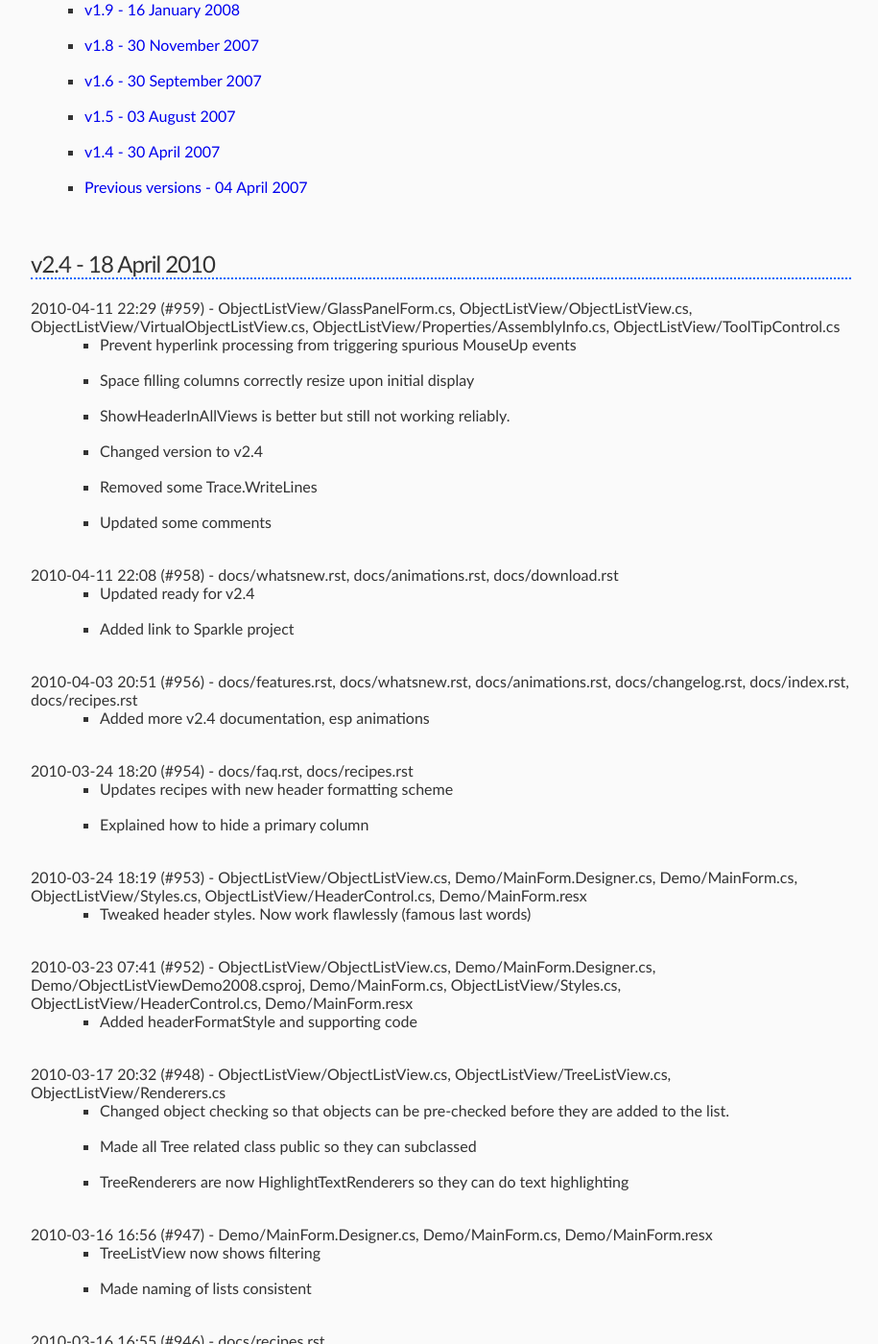
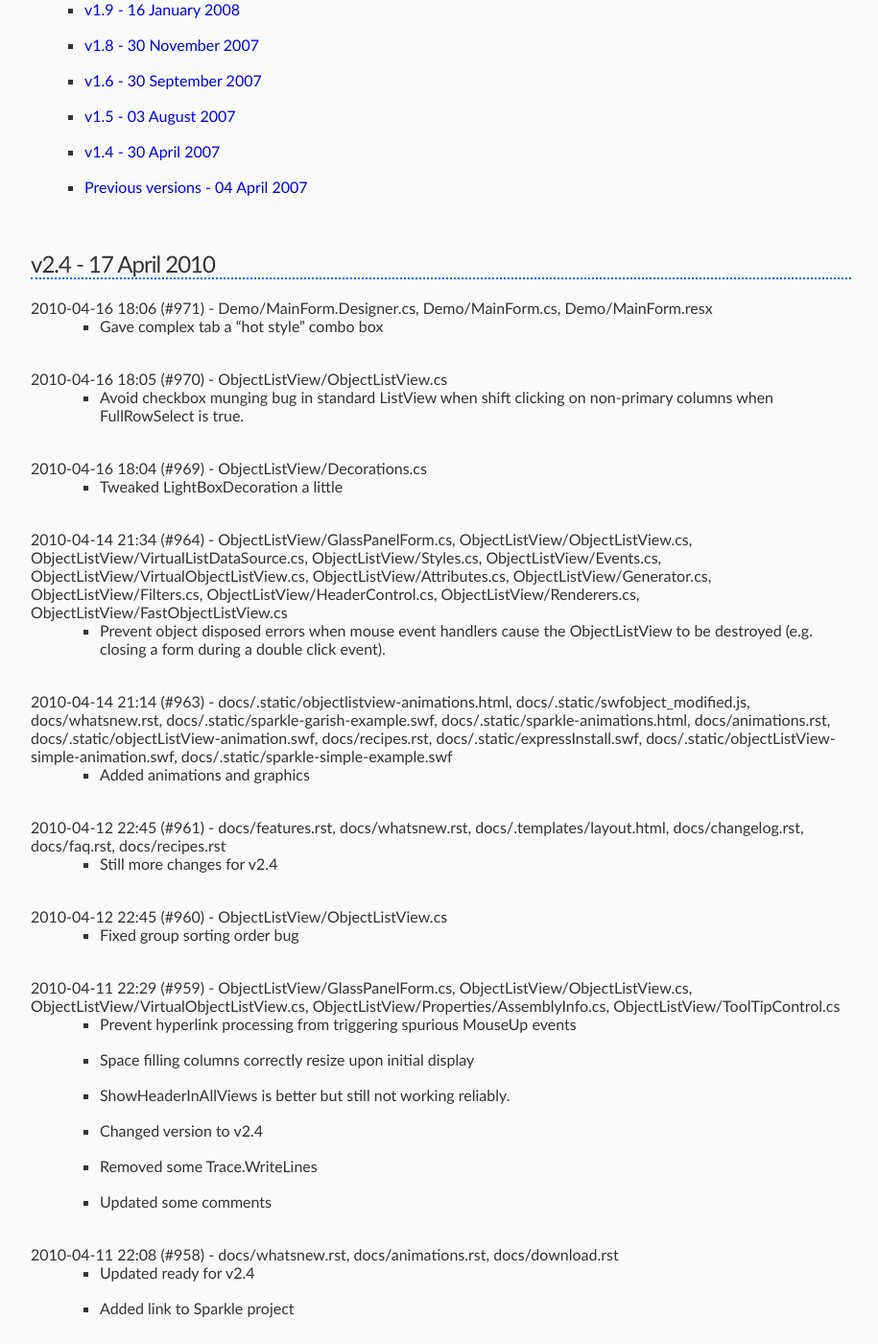
Before and after one commit to geomatics-io/ObjectListView, a Sphinx documentation site: the page built from docs/changelog.rst, in a window 1280 px wide and 1400 px high, scrolled down 733 px. Shown: the whole window at 96% size, without its empty margins (178-1093 px from the left). Built offline with Sphinx 7.4.7, drawn with Linux system fonts in a browser that asks for light colours; some of the changed text lies outside the part shown.

```diff
--- a/docs/changelog.rst
+++ b/docs/changelog.rst
@@ -9,7 +9,7 @@
 
 Version Index
 -------------
-* `v2.4 - 18 April 2010`_
+* `v2.4 - 17 April 2010`_
 * `v2.3 - 14 October 2009`_
 * `v2.2.1 - 08 August 2009`_
 * `v2.2 - 08 June 2009`_
@@ -31,8 +31,29 @@
 * `Previous versions - 04 April 2007`_
 
 
-v2.4 - 18 April 2010
+v2.4 - 17 April 2010
 --------------------
+
+2010-04-16 18:06 (#971) - Demo/MainForm.Designer.cs, Demo/MainForm.cs, Demo/MainForm.resx
+  - Gave complex tab a "hot style" combo box
+
+2010-04-16 18:05 (#970) - ObjectListView/ObjectListView.cs
+  - Avoid checkbox munging bug in standard ListView when shift clicking on non-primary columns when FullRowSelect is true.
+
+2010-04-16 18:04 (#969) - ObjectListView/Decorations.cs
+  - Tweaked LightBoxDecoration a little
+
+2010-04-14 21:34 (#964) - ObjectListView/GlassPanelForm.cs, ObjectListView/ObjectListView.cs, ObjectListView/VirtualListDataSource.cs, ObjectListView/Styles.cs, ObjectListView/Events.cs, ObjectListView/VirtualObjectListView.cs, ObjectListView/Attributes.cs, ObjectListView/Generator.cs, ObjectListView/Filters.cs, ObjectListView/HeaderControl.cs, ObjectListView/Renderers.cs, ObjectListView/FastObjectListView.cs
+  - Prevent object disposed errors when mouse event handlers cause the ObjectListView to be destroyed (e.g. closing a form during a double click event).
+
+2010-04-14 21:14 (#963) - docs/.static/objectlistview-animations.html, docs/.static/swfobject_modified.js, docs/whatsnew.rst, docs/.static/sparkle-garish-example.swf, docs/.static/sparkle-animations.html, docs/animations.rst, docs/.static/objectListView-animation.swf, docs/recipes.rst, docs/.static/expressInstall.swf, docs/.static/objectListView-simple-animation.swf, docs/.static/sparkle-simple-example.swf
+  - Added animations and graphics
+
+2010-04-12 22:45 (#961) - docs/features.rst, docs/whatsnew.rst, docs/.templates/layout.html, docs/changelog.rst, docs/faq.rst, docs/recipes.rst
+  - Still more changes for v2.4
+
+2010-04-12 22:45 (#960) - ObjectListView/ObjectListView.cs
+  - Fixed group sorting order bug
 
 2010-04-11 22:29 (#959) - ObjectListView/GlassPanelForm.cs, ObjectListView/ObjectListView.cs, ObjectListView/VirtualObjectListView.cs, ObjectListView/Properties/AssemblyInfo.cs, ObjectListView/ToolTipControl.cs
   - Prevent hyperlink processing from triggering spurious MouseUp events
```
Also changed, not shown: docs/.static/animations-icon.png (added), 2 other files.
